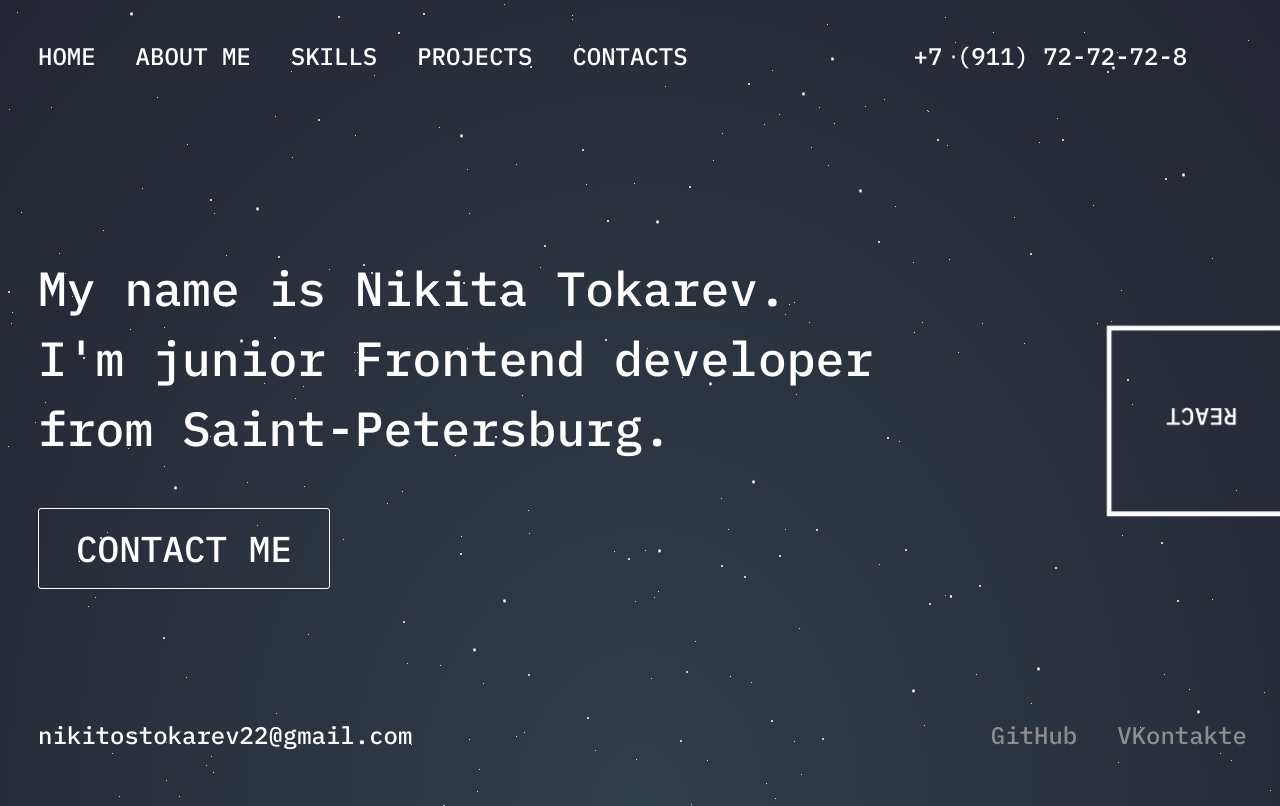
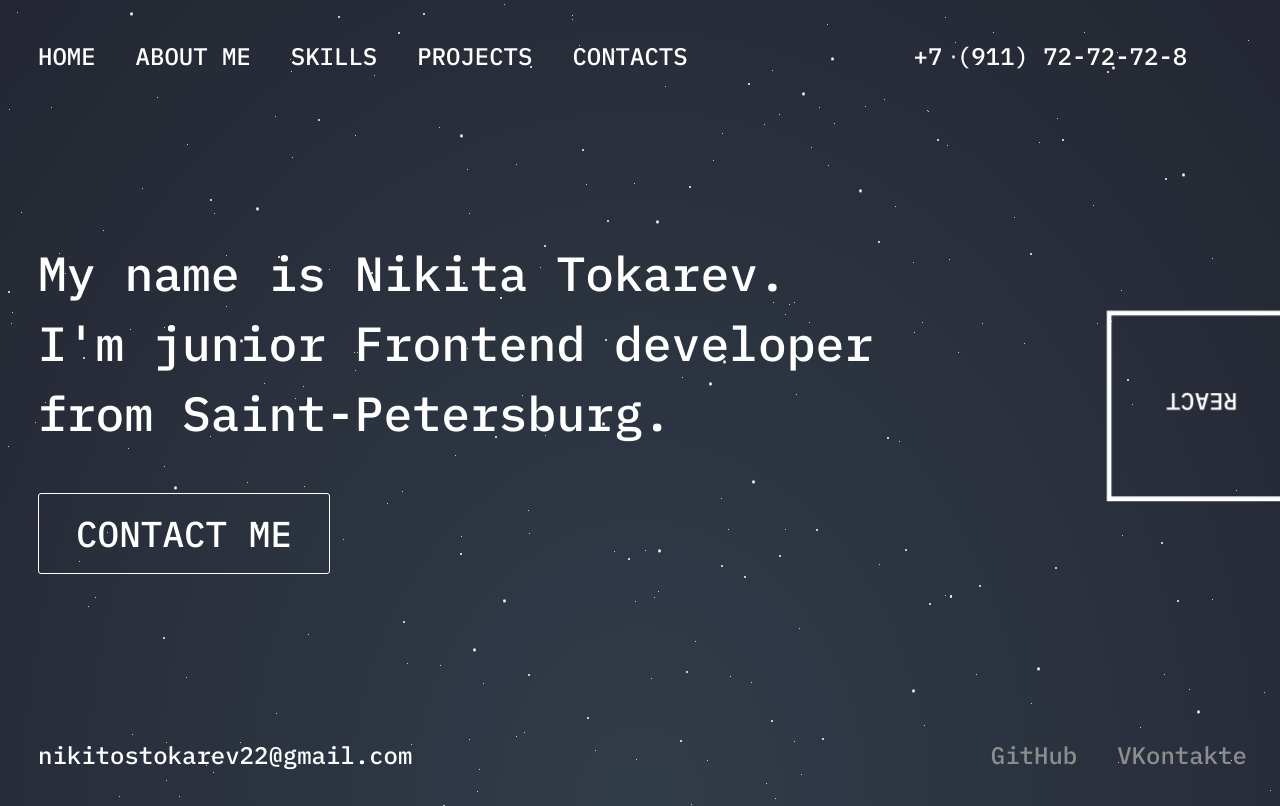
Before and after one commit to NickyHate/my-new-work, a React (Create React App) app: page /#/ in a window 1280 px wide. Built offline with nearby package versions, Linux system fonts and the light colour scheme.

Commit message:
delete unused margins

```diff
--- a/src/App.css
+++ b/src/App.css
@@ -623,7 +623,6 @@ h2 {
   color: #808080;
 }
 .content {
-  margin-top: 150px;
   display: flex;
   flex-direction: row;
   justify-content: space-between;
@@ -644,9 +643,7 @@ h2 {
   line-height: 30px;
   color: #fff;
 }
-#contacts {
-  margin-top: 100px;
-}
+
 #contacts button {
   padding: 16px 80px;
 }
@@ -765,8 +762,6 @@ h2 {
   display: flex;
   flex-direction: row;
   justify-content: space-between;
-  margin-top: 100px;
-  margin-bottom: 20px;
 }
 .page-container a {
   font-size: 24px;
```
